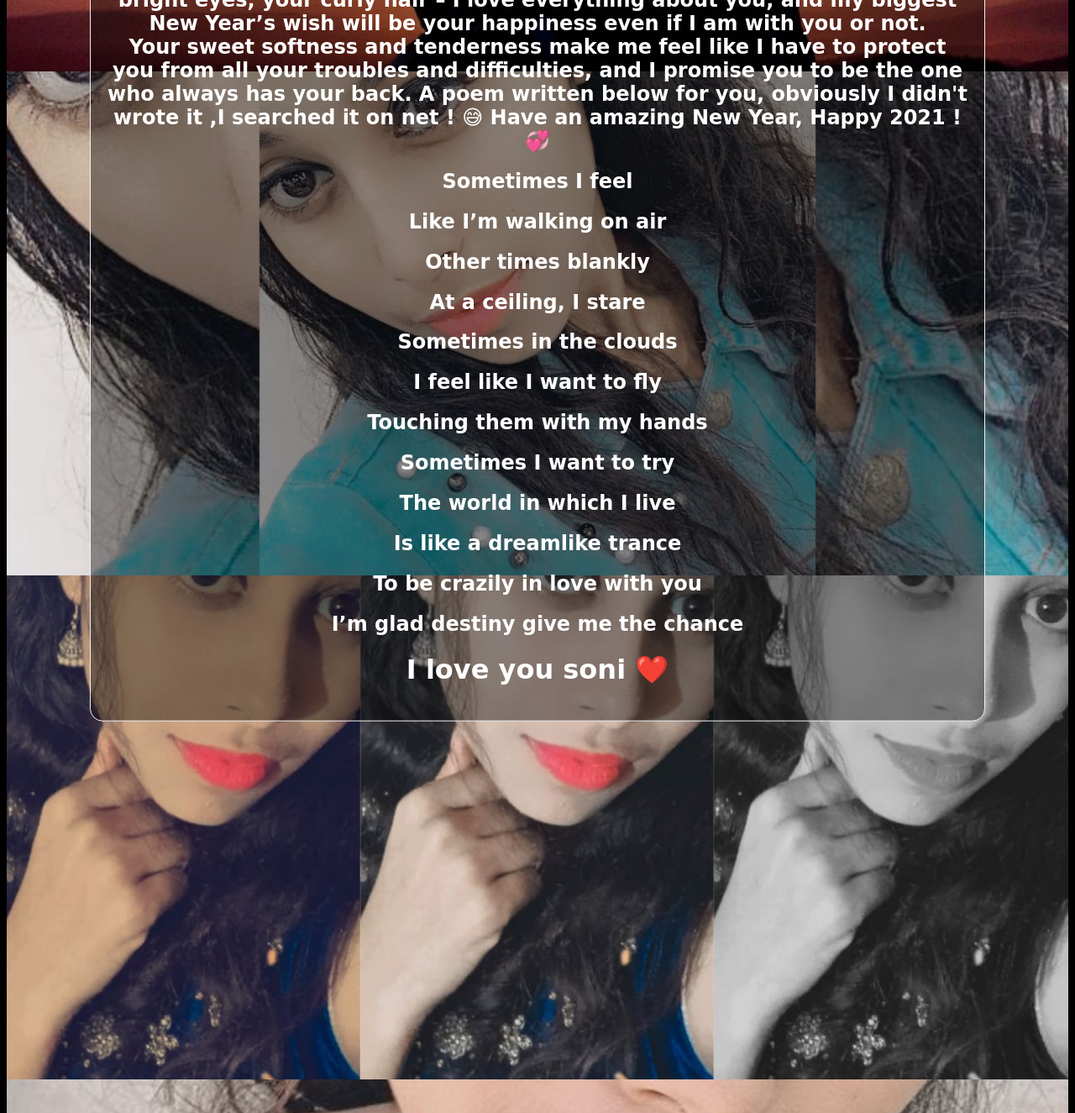
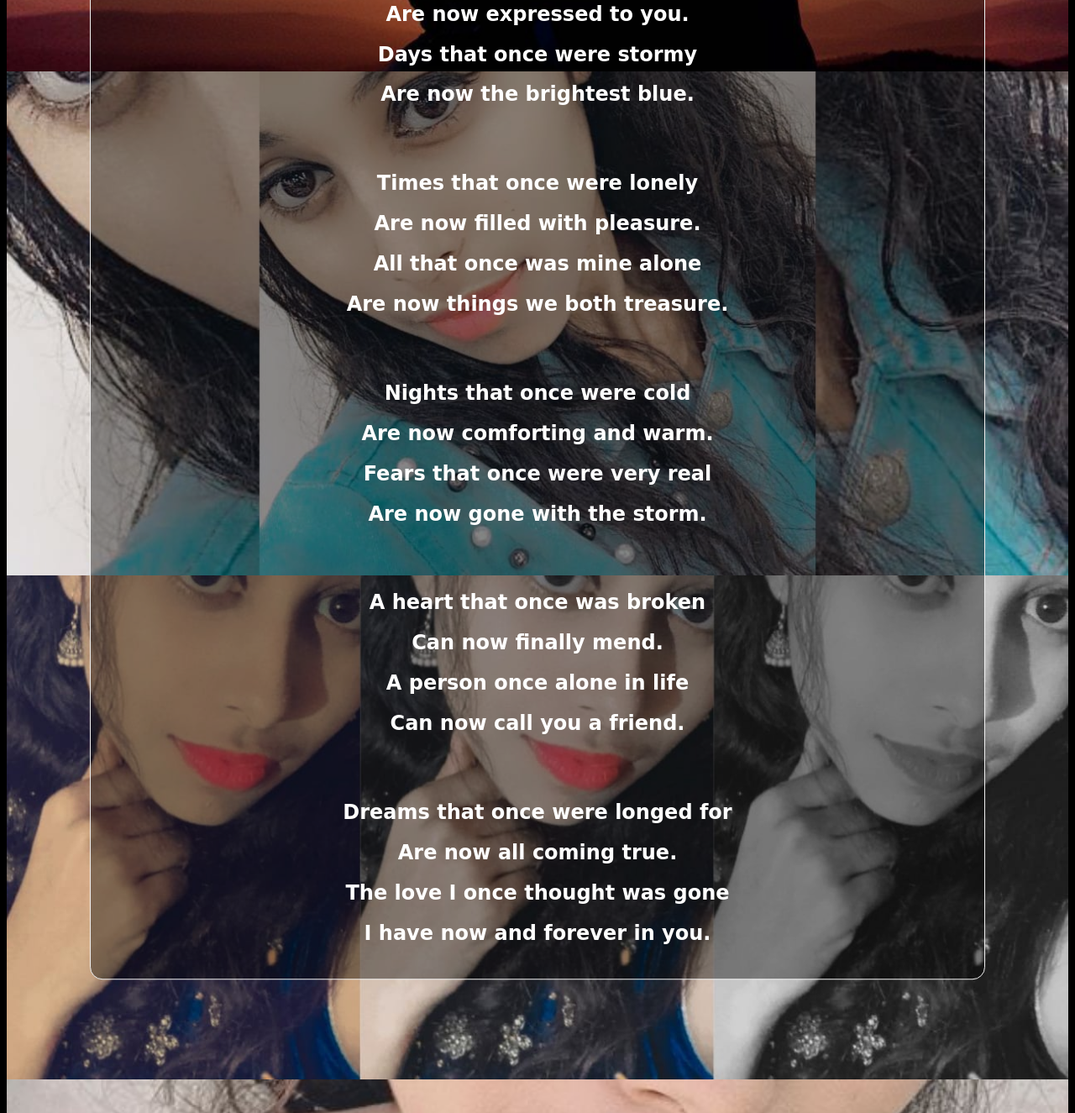
Before and after one commit to iamabhishekjaiswal01/soni, a plain HTML site: page index.html in a window 1280 px wide. Shown: the part 523-1848 px from the top of the page at 84% size. Drawn offline with Linux system fonts and the light colour scheme.

Commit message:
Update index.html

```diff
--- a/index.html
+++ b/index.html
@@ -63,31 +63,41 @@
 
 
 
-<h2> Sometimes I feel </h2>
+<h1>A Dream Come True</h1>
 
-<h2> Like I’m walking on air </h2>
+<h2>Feelings that once were hidden</h2>
+<h2>Are now expressed to you.</h2>
+<h2>Days that once were stormy</h2>
+<h2>Are now the brightest blue.</h2>
 
-<h2> Other times blankly </h2>
+<br><br>
 
-<h2>At a ceiling, I stare</h2>
+<h2>Times that once were lonely</h2>
+<h2>Are now filled with pleasure.</h2>
+<h2>All that once was mine alone</h2>
+<h2>Are now things we both treasure.</h2>
 
-<h2>Sometimes in the clouds</h2>
+<br><br>
 
-<h2>I feel like I want to fly
-</h2>
-<h2>Touching them with my hands</h2>
+<h2>Nights that once were cold</h2>
+<h2>Are now comforting and warm.</h2>
+<h2>Fears that once were very real</h2>
+<h2>Are now gone with the storm.</h2>
 
-<h2>Sometimes I want to try
-</h2>
-<h2>The world in which I live</h2>
 
-<h2>Is like a dreamlike trance
-</h2>
-<h2>To be crazily in love with you</h2>
+<br><br>
+<h2>A heart that once was broken</h2>
+<h2>Can now finally mend.</h2>
+<h2>A person once alone in life</h2>
+<h2>Can now call you a friend.</h2>
 
-<h2>I’m glad destiny give me the chance</h2>
+<br><br>
 
-<h1> I love you soni ❤️ </h1>
+<h2>Dreams that once were longed for</h2>
+<h2>Are now all coming true.</h2>
+<h2>The love I once thought was gone</h2>
+<h2>I have now and forever in you.</h2>
+
 <audio id="song" preload="auto" autoplay loop >
 <source src="foryou.mp3" type="audio/mpeg;base64">
 </audio>
```
